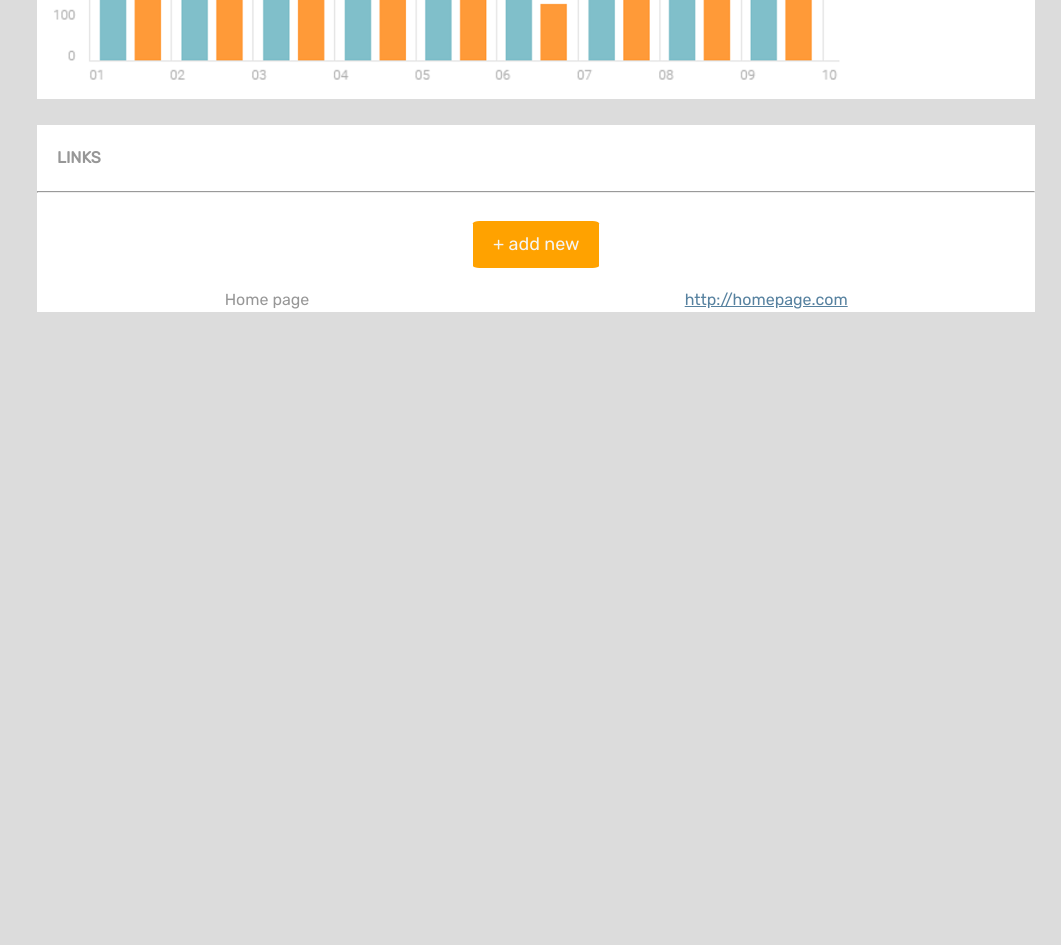
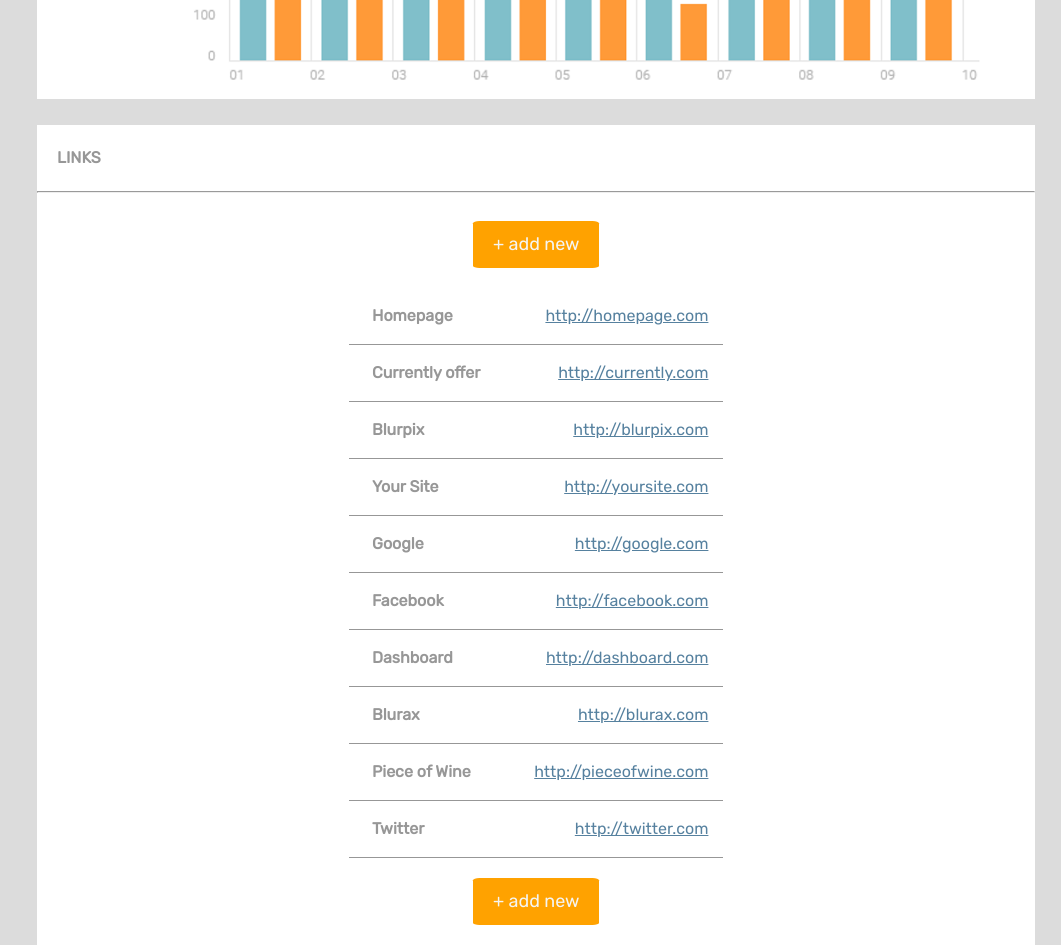
Before and after one commit to tomecky1/solo-project, a website: page index.html in a window 1280 px wide. Shown: the part 820-1765 px from the top of the page, without its empty margins (219-1280 px from the left). Before the commit the page ends 1132 px from the top, so only its background shows below. Drawn offline with Linux system fonts and the light colour scheme; a web font is replaced by a local one.

Commit message:
Add hover background

```diff
--- a/index.html
+++ b/index.html
@@ -126,9 +126,9 @@
                 </div>
               </div>
               </div>
+              <br><br>
+              <img class="chart" src="images/chart-main.png" alt="chart">
             </div>
-            <br><br>
-            <img class="chart" src="images/chart-main.png" alt="chart">
           </div>
         </div>
       </div>
@@ -143,11 +143,72 @@
       </div>
     </div>
     <div class="links-wrapper">
-      <div class="link-name">
-        Home page
+      <div class="container">
+        <div class="d-flex row justify-content-center">
+          <div class="d-flex link col-md-6 py-2 justify-content-between align-items-center">
+            <p class="thick">Homepage</p>
+            <a class="links-link" href="#">http://homepage.com</a>
+          </div>
+        </div>
+        <div class="d-flex row justify-content-center">
+          <div class="d-flex link col-md-6 py-2 justify-content-between align-items-center">
+            <p class="thick">Currently offer</p>
+            <a class="links-link" href="#">http://currently.com</a>
+          </div>
+        </div>
+        <div class="d-flex row justify-content-center">
+          <div class="d-flex link col-md-6 py-2 justify-content-between align-items-center">
+            <p class="thick">Blurpix</p>
+            <a class="links-link" href="#">http://blurpix.com</a>
+          </div>
+        </div>
+        <div class="d-flex row justify-content-center">
+          <div class="d-flex link col-md-6 py-2 justify-content-between align-items-center">
+            <p class="thick">Your Site</p>
+            <a class="links-link" href="#">http://yoursite.com</a>
+          </div>
+        </div>
+        <div class="d-flex row justify-content-center">
+          <div class="d-flex link col-md-6 py-2 justify-content-between align-items-center">
+            <p class="thick">Google</p>
+            <a class="links-link" href="#">http://google.com</a>
+          </div>
+        </div>
+        <div class="d-flex row justify-content-center">
+          <div class="d-flex link col-md-6 py-2 justify-content-between align-items-center">
+            <p class="thick">Facebook</p>
+            <a class="links-link" href="#">http://facebook.com</a>
+          </div>
+        </div>
+        <div class="d-flex row justify-content-center">
+          <div class="d-flex link col-md-6 py-2 justify-content-between align-items-center">
+            <p class="thick">Dashboard</p>
+            <a class="links-link" href="#">http://dashboard.com</a>
+          </div>
+        </div>
+        <div class="d-flex row justify-content-center">
+          <div class="d-flex link col-md-6 py-2 justify-content-between align-items-center">
+            <p class="thick">Blurax</p>
+            <a class="links-link" href="#">http://blurax.com</a>
+          </div>
+        </div>
+        <div class="d-flex row justify-content-center">
+          <div class="d-flex link col-md-6 py-2 justify-content-between align-items-center">
+            <p class="thick">Piece of Wine</p>
+            <a class="links-link" href="#">http://pieceofwine.com</a>
+          </div>
+        </div>
+        <div class="d-flex row justify-content-center">
+          <div class="d-flex link col-md-6 py-2 justify-content-between align-items-center">
+            <p class="thick">Twitter</p>
+            <a class="links-link" href="#">http://twitter.com</a>
+          </div>
+        </div>
       </div>
-      <div class="links-link">
-        <a href="#">http://homepage.com</a>
+    </div>
+    <div class="button-new-wrapper">
+      <div class="button-new">
+        + add new
       </div>
     </div>
   </section>
--- a/sass/style.scss
+++ b/sass/style.scss
@@ -232,13 +232,14 @@ hr {
 }
 .links-wrapper {
     display: flex;
-    justify-content: space-around;
+    justify-content: center;
     align-items: center;
 }
 .button-new-wrapper {
     display: flex;
     justify-content: center;
     align-items: center;
+    flex-wrap: nowrap;
 }
 .button-new {
     padding: 10px 20px;
@@ -250,8 +251,14 @@ hr {
     border-radius: 5%;
     //width: 140px;
 }
-.links-link a {
+.links-link {
     color: #56819F;
     font-family: $paragraph-font;
 
 }
+.link {
+    border-bottom: #979797 solid 1px;
+}
+.link:hover {
+    background: #E3E3E3;
+}
```
Also changed, not shown: css/style.css, 1 other file.
